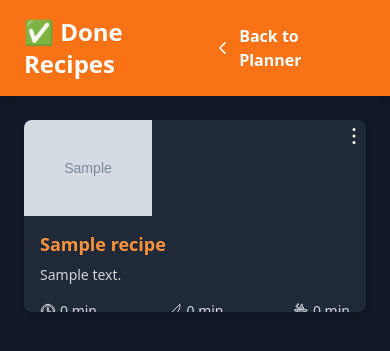
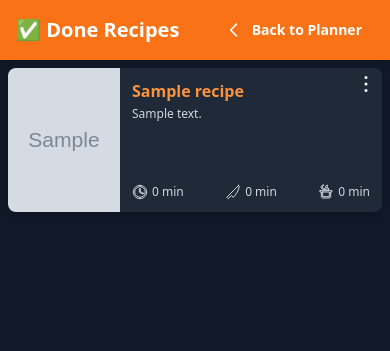
Before and after one commit to mrfenyx/MealieMealPlanner, a Flask app: template templates/done.html in a window 390 px wide. Shown: the top 351 px of the page. Run offline with Flask 3, Linux system fonts and the light colour scheme; the template is opened without the code that fills it: most values are stand-ins (such as "Sample title", 1, 10 or a date in 2020); grey boxes marked "Sample" are stand-in pictures; some libraries are stand-ins or nearby versions.

Commit message:
improved mobile layout

```diff
--- a/templates/done.html
+++ b/templates/done.html
@@ -3,13 +3,14 @@
 <head>
     <meta charset="UTF-8">
     <title>Done Recipes</title>
+    <meta name="viewport" content="width=device-width, initial-scale=1">
     <script src="https://cdn.tailwindcss.com"></script>
 </head>
 <body class="bg-gray-900 text-white min-h-screen font-sans">
-    <header class="bg-orange-500 px-6 py-4 flex justify-between items-center shadow-md">
-        <h1 class="text-2xl font-bold">✅ Done Recipes</h1>
+    <header class="bg-orange-500 px-4 py-3 sm:px-6 sm:py-4 flex justify-between items-center shadow-md">
+        <h1 class="text-xl sm:text-2xl font-bold">✅ Done Recipes</h1>
         <a href="{{ url_for('index') }}"
-            class="flex items-center gap-2 bg-orange-500 text-white font-semibold px-4 py-2 rounded hover:bg-orange-600">
+            class="flex items-center gap-2 bg-orange-500 text-white font-semibold px-3 py-2 sm:px-4 sm:py-2 rounded hover:bg-orange-600 text-sm sm:text-base">
             <svg xmlns="http://www.w3.org/2000/svg" class="h-5 w-5" fill="none"
                     viewBox="0 0 24 24" stroke="currentColor" stroke-width="2">
                 <path stroke-linecap="round" stroke-linejoin="round" d="M15 19l-7-7 7-7" />
@@ -18,13 +19,13 @@
         </a>
     </header>
 
-    <main class="p-6">
+    <main class="p-2 sm:p-6">
         {% if items %}
-            <div class="flex flex-wrap gap-6 justify-center">
+            <div class="flex flex-col gap-4 sm:gap-6 sm:flex-row sm:flex-wrap sm:justify-center">
                 {% for item in items %}
-                    <div class="relative bg-gray-800 rounded-lg shadow-md overflow-hidden h-[12rem] w-full max-w-sm flex flex-col md:flex-row">
+                    <div class="relative bg-gray-800 rounded-lg shadow-md overflow-hidden flex flex-row w-full max-w-full sm:max-w-sm mx-auto sm:mx-0 h-36 sm:h-48">
                         <!-- Dropdown Menu -->
-                        <div class="absolute top-1 right-0 z-10">
+                        <div class="absolute top-1 right-1 z-10">
                             <button class="text-white hover:text-orange-400 focus:outline-none dropdown-toggle" data-menu-id="{{ item.id }}">
                                 <svg xmlns="http://www.w3.org/2000/svg" viewBox="0 0 24 24" fill="currentColor" class="w-6 h-6">
                                     <path d="M12 7a1.5 1.5 0 110-3 1.5 1.5 0 010 3zM12 13.5a1.5 1.5 0 110-3 1.5 1.5 0 010 3zM12 20a1.5 1.5 0 110-3 1.5 1.5 0 010 3z" />
@@ -48,17 +49,17 @@
 
                         <!-- Image -->
                         <img src="{{ item.image_url or 'https://via.placeholder.com/200x140?text=No+Image' }}"
-                             class="w-32 object-cover object-center flex-shrink-0"
+                             class="w-28 sm:w-32 h-full object-cover object-center flex-shrink-0"
                              alt="Image for {{ item.recipe.name }}">
 
                         <!-- Content -->
-                        <div class="p-4 flex flex-col justify-between flex-grow">
+                        <div class="p-3 sm:p-4 flex flex-col flex-grow">
                             <!-- Title + Description -->
                             <div>
-                                <h2 class="text-lg font-bold mb-2 leading-snug line-clamp-2">
+                                <h2 class="text-base sm:text-lg font-bold mb-1 sm:mb-2 leading-snug line-clamp-2">
                                     <a href="{{ item.recipe_url }}" class="text-orange-400 hover:underline" target="_blank">{{ item.recipe.name }}</a>
                                 </h2>
-                                <p class="text-sm text-gray-300 line-clamp-3">
+                                <p class="text-xs sm:text-sm text-gray-300 line-clamp-3">
                                     {{ item.recipe.description }}
                                 </p>
                             </div>
@@ -68,7 +69,7 @@
                             {% set perform = (item.recipe.performTime.split()[0]|int) if item.recipe.performTime else 0 %}
                             {% set total = prep + perform %}
 
-                            <div class="mt-auto pt-4 flex justify-between text-sm text-gray-300">
+                            <div class="mt-auto pt-3 sm:pt-4 flex flex-wrap gap-2 justify-between text-xs sm:text-sm text-gray-300">
                                 <div class="flex items-center gap-1 group relative">
                                     <!-- Clock Icon (Total Time) -->
                                     <svg class="w-4 h-4" fill="none" stroke="currentColor" stroke-width="1.5" viewBox="0 0 24 24">
```
Also changed, not shown: templates/index.html (+13 -12 lines).
